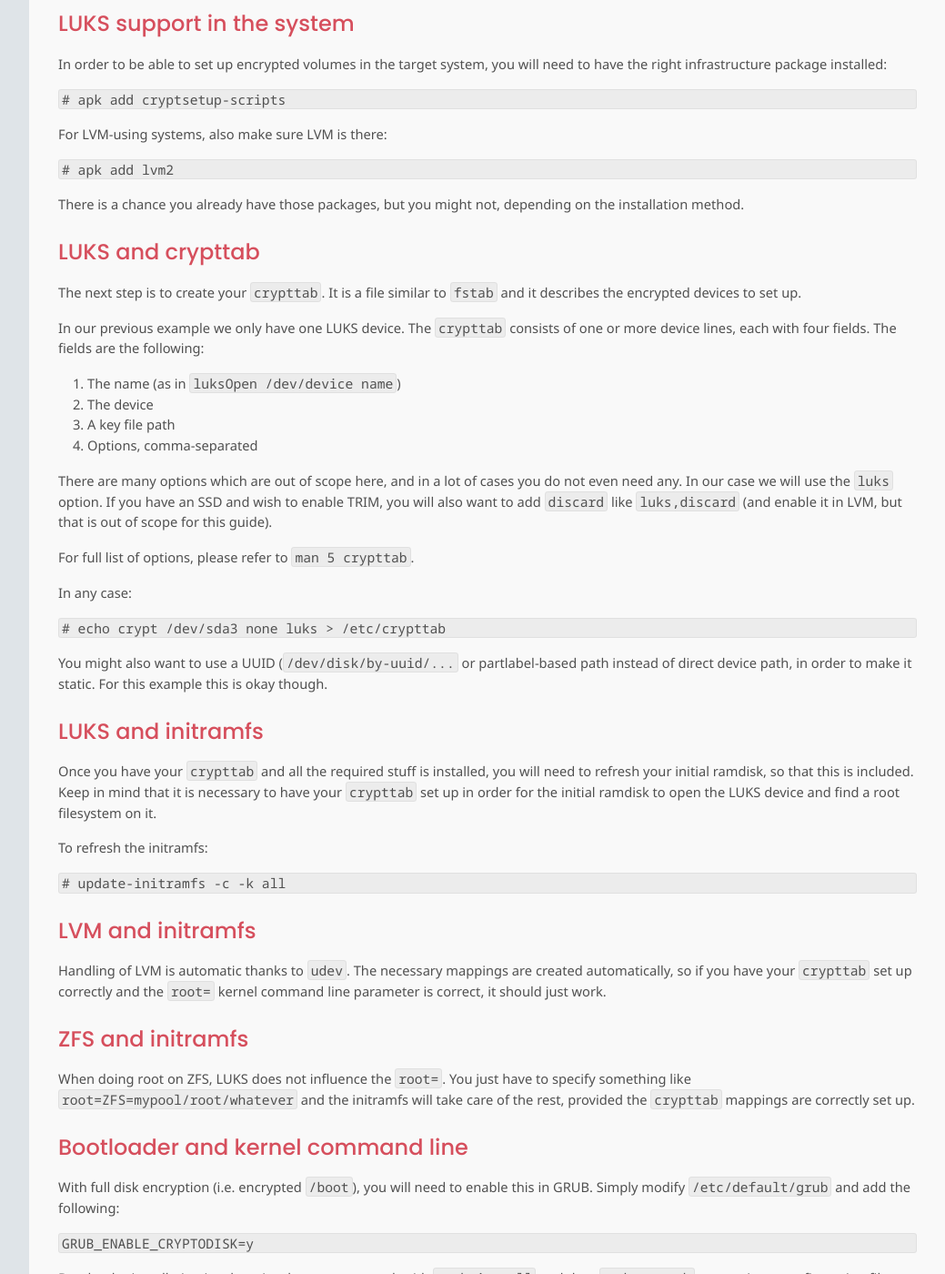
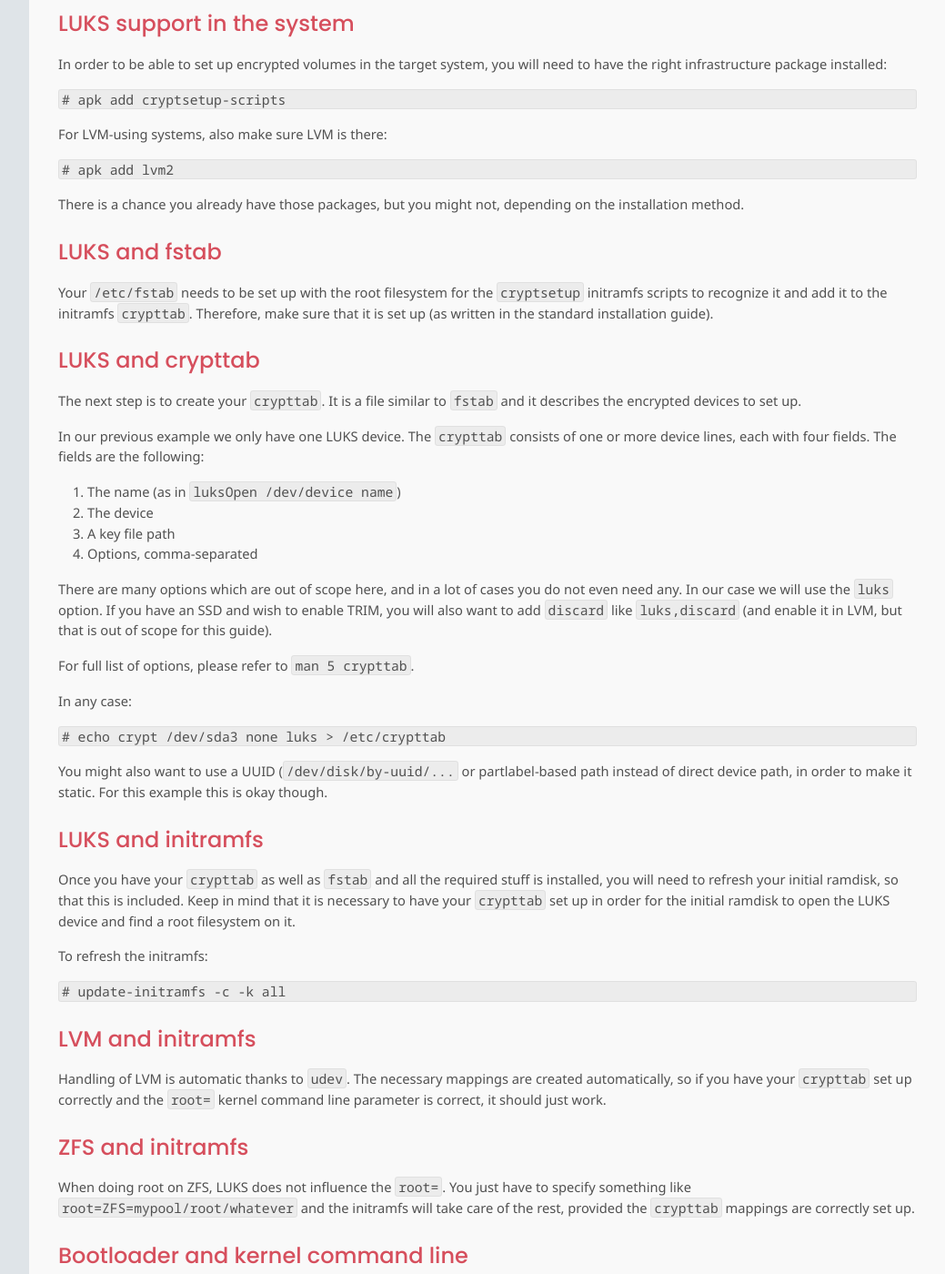
Before and after one commit to chimera-linux/chimera-linux.github.io, a Jekyll site: the page built from _docs/installation/partitioning/encrypted.md, in a window 1280 px wide and 1400 px high, scrolled down 2834 px. Shown: the whole window at 91% size, without its empty margins (240-1279 px from the left). Built offline with Jekyll 4.4.1, drawn with Linux system fonts in a browser that asks for light colours.

Commit message:
add note about fstab being needed for encryption

```diff
--- a/_docs/installation/partitioning/encrypted.md
+++ b/_docs/installation/partitioning/encrypted.md
@@ -188,6 +188,13 @@ For LVM-using systems, also make sure LVM is there:
 There is a chance you already have those packages, but you might not,
 depending on the installation method.
 
+### LUKS and fstab
+
+Your `/etc/fstab` needs to be set up with the root filesystem for the
+`cryptsetup` initramfs scripts to recognize it and add it to the initramfs
+`crypttab`. Therefore, make sure that it is set up (as written in the
+standard installation guide).
+
 ### LUKS and crypttab
 
 The next step is to create your `crypttab`. It is a file similar to `fstab`
@@ -220,10 +227,11 @@ is okay though.
 
 ### LUKS and initramfs
 
-Once you have your `crypttab` and all the required stuff is installed, you will
-need to refresh your initial ramdisk, so that this is included. Keep in mind that
-it is necessary to have your `crypttab` set up in order for the initial ramdisk to
-open the LUKS device and find a root filesystem on it.
+Once you have your `crypttab` as well as `fstab` and all the required stuff is
+installed, you will need to refresh your initial ramdisk, so that this is
+included. Keep in mind that it is necessary to have your `crypttab` set up
+in order for the initial ramdisk to open the LUKS device and find a root
+filesystem on it.
 
 To refresh the initramfs:
 
```
